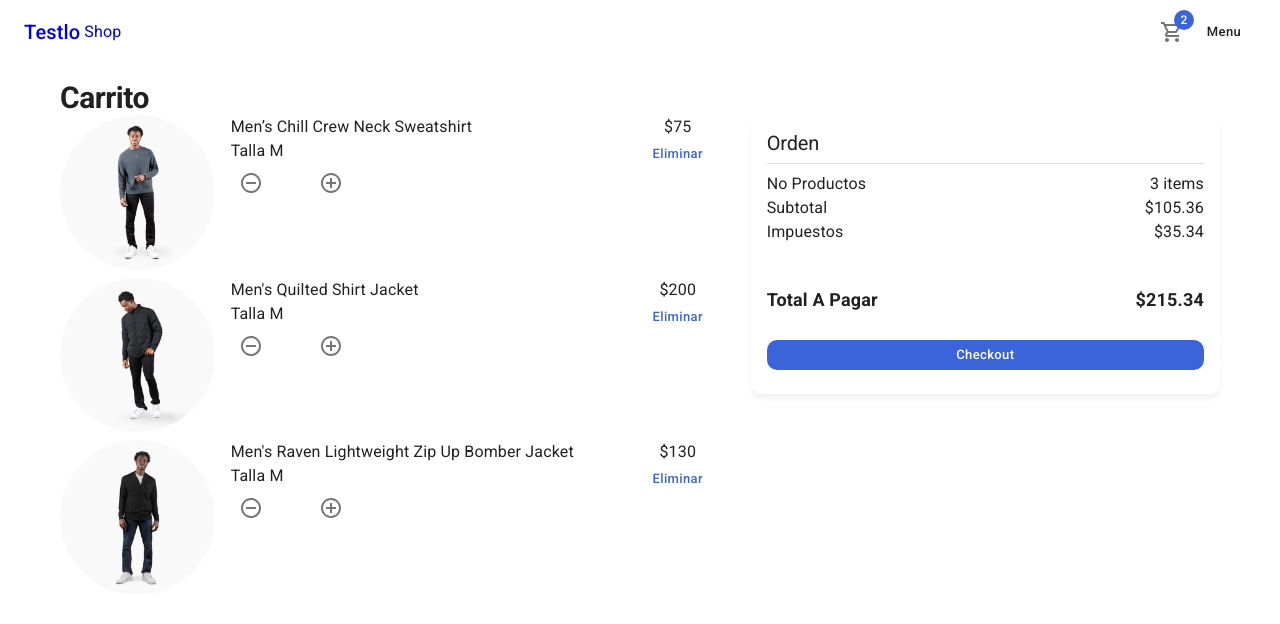
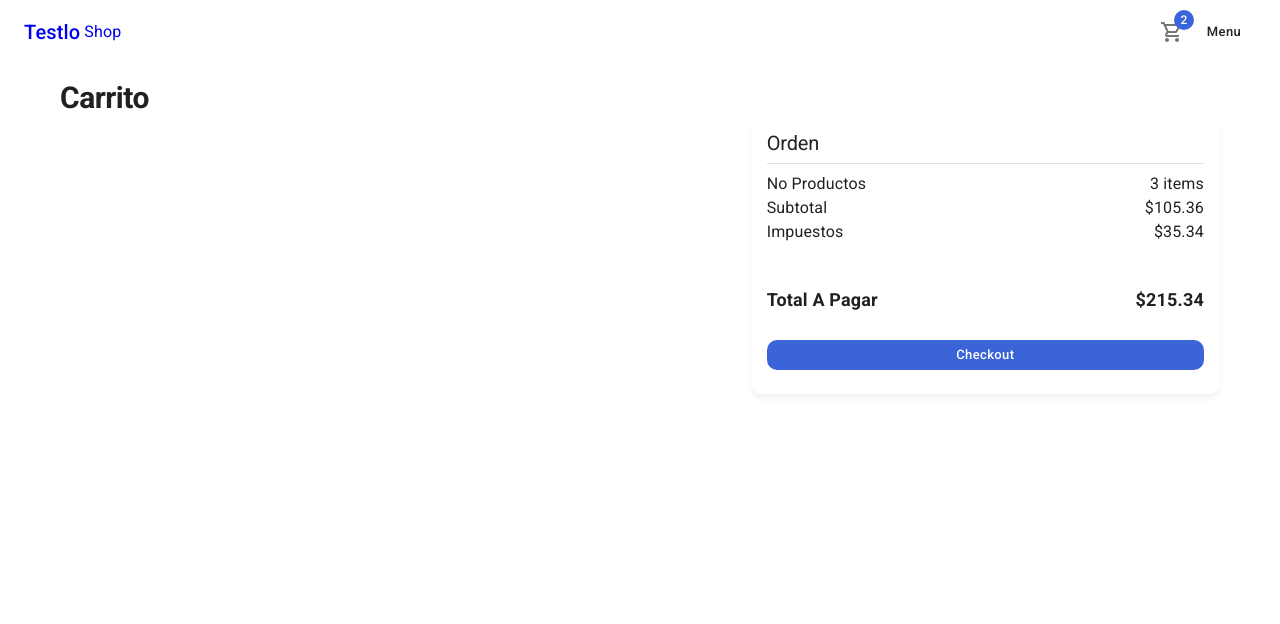
Before and after one commit to thedraxx/teslo-shop, a Next.js app: page /cart in a window 1280 px wide. Shown: the top 624 px of the page. Built offline with nearby package versions, Linux system fonts and the light colour scheme.

Commit message:
251 actualizar cantidad desde el carrito

```diff
--- a/src/components/cart/CartList.tsx
+++ b/src/components/cart/CartList.tsx
@@ -1,14 +1,9 @@
-import React from 'react'
+import React, { useContext } from 'react';
 import { initialData } from '../../database/products';
 import { CardActionArea, Grid, Link, Typography, CardMedia, Box, Button } from '@mui/material';
 import NextLink from 'next/link';
 import ItemCounter from '../ui/ItemCounter/ItemCounter';
-
-const productsInCart = [
-    initialData.products[0],
-    initialData.products[1],
-    initialData.products[2],
-]
+import { CartContext } from '@/context';
 
 interface Props {
     editable?: boolean;
@@ -17,12 +12,23 @@ interface Props {
 
 export const CartList = ({ editable = false }: Props) => {
 
+    const { cart } = useContext(CartContext)
+
+
+    const updateQuantity = (DecreaseOrIncrease: string, maxVal: number) => {
+        if (DecreaseOrIncrease === "increase") {
+
+            return
+        } else {
+
+        }
+    }
 
 
     return (
         <>
             {
-                productsInCart.map((product) => (
+                cart.map((product) => (
                     <Grid container spacing={2} key={product.slug} sx={{ mb: 1 }}>
                         <Grid item xs={3}>
                             {/* Llevar a la pagina del producto */}
@@ -30,7 +36,7 @@ export const CartList = ({ editable = false }: Props) => {
                                 <Link>
                                     <CardActionArea>
                                         <CardMedia
-                                            image={`/products/${product.images[0]}`}
+                                            image={`/products/${product.images}`}
                                             component='img'
                                             sx={{ borderRadius: 100 }}
                                         />
@@ -41,22 +47,26 @@ export const CartList = ({ editable = false }: Props) => {
                         <Grid item xs={7}>
                             <Box display={"flex"} flexDirection={"column"}>
                                 <Typography variant="body1"> {product.title}</Typography>
-                                <Typography variant="body1"> Talla M</Typography>
+                                <Typography variant="body1">Talla {product.size} </Typography>
                                 {/* Condicional */}
                                 {
                                     editable
                                         ?
                                         <ItemCounter
-
+                                            currentValue={product.quantity}
+                                            maxVal={product.inStock}
+                                            updateQuantity={updateQuantity}
                                         />
                                         :
-                                        <Typography variant="body1">3</Typography>
+                                        <Typography variant="body1">
+                                            Cantidad: {product.quantity}
+                                        </Typography>
                                 }
 
                             </Box>
                         </Grid>
                         <Grid item xs={2} display={"flex"} alignItems={"center"} flexDirection={"column"}>
-                            <Typography variant="body1"> ${product.price}</Typography>
+                            <Typography variant="body1"> ${product.price * product.quantity}</Typography>
                             {/* Editable */}
                             {
                                 editable
--- a/src/components/ui/ItemCounter/ItemCounter.tsx
+++ b/src/components/ui/ItemCounter/ItemCounter.tsx
@@ -3,22 +3,23 @@ import React from 'react'
 import { AddCircleOutline, RemoveCircleOutline } from '@mui/icons-material'
 interface Props {
     currentValue: number
+    maxVal: number
 
     // METHOD
-    updateQuantity: (DecreaseOrIncrease: "decrease" | "increase") => void
+    updateQuantity: (DecreaseOrIncrease: "decrease" | "increase", maxVal: number) => void
 }
 
-const ItemCounter = ({ updateQuantity, currentValue }: Props) => {
+const ItemCounter = ({ updateQuantity, currentValue, maxVal }: Props) => {
     return (
         <Box display="flex" alignItems={'center'}>
             <IconButton
-                onClick={() => updateQuantity("decrease")}
+                onClick={() => updateQuantity("decrease", maxVal)}
             >
                 <RemoveCircleOutline />
             </IconButton>
             <Typography sx={{ width: 40, textAlign: 'center' }}>{currentValue}</Typography>
             <IconButton
-                onClick={() => updateQuantity("increase")}
+                onClick={() => updateQuantity("increase", maxVal)}
             >
                 <AddCircleOutline />
             </IconButton>
--- a/src/pages/cart/index.tsx
+++ b/src/pages/cart/index.tsx
@@ -1,9 +1,9 @@
 import { CartList, OrdenSummary } from '@/components/cart';
 import { ShopLayout } from '@/components/layouts'
 import { Grid, Typography, Card, CardContent, Divider, Box, Button } from '@mui/material';
-import React from 'react'
 
 const CardPage = () => {
+
     return (
         <ShopLayout title='carrito - 3' pageDescription={"carrito de compra de la tienda"}>
             <Typography variant="h1" component="h1" fontWeight={700}>
--- a/src/pages/product/[slug].tsx
+++ b/src/pages/product/[slug].tsx
@@ -49,9 +49,9 @@ const ProductPage = ({ product }: Props) => {
         })
     }
 
-    const updateQuantity = (DecreaseOrIncrease: string) => {
+    const updateQuantity = (DecreaseOrIncrease: string, maxVal: number) => {
         if (DecreaseOrIncrease === "increase") {
-            if (product.inStock > tempCartProduct.quantity) {
+            if (maxVal > tempCartProduct.quantity) {
                 setTempCartProduct({
                     ...tempCartProduct,
                     quantity: tempCartProduct.quantity + 1
@@ -121,6 +121,7 @@ const ProductPage = ({ product }: Props) => {
                             <ItemCounter
                                 currentValue={tempCartProduct.quantity}
                                 updateQuantity={updateQuantity}
+                                maxVal={product.inStock}
                             />
                             <SizeSelector
                                 selectedSize={tempCartProduct.size}
```
